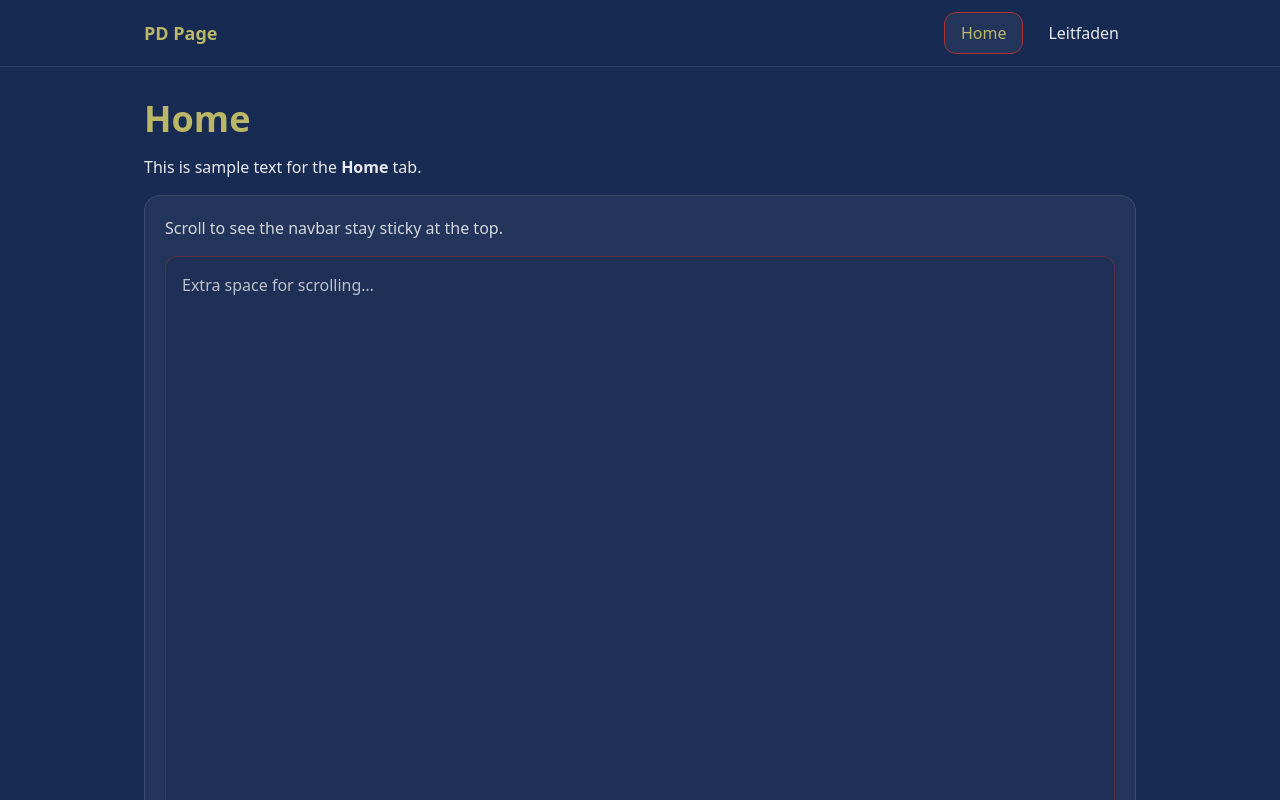
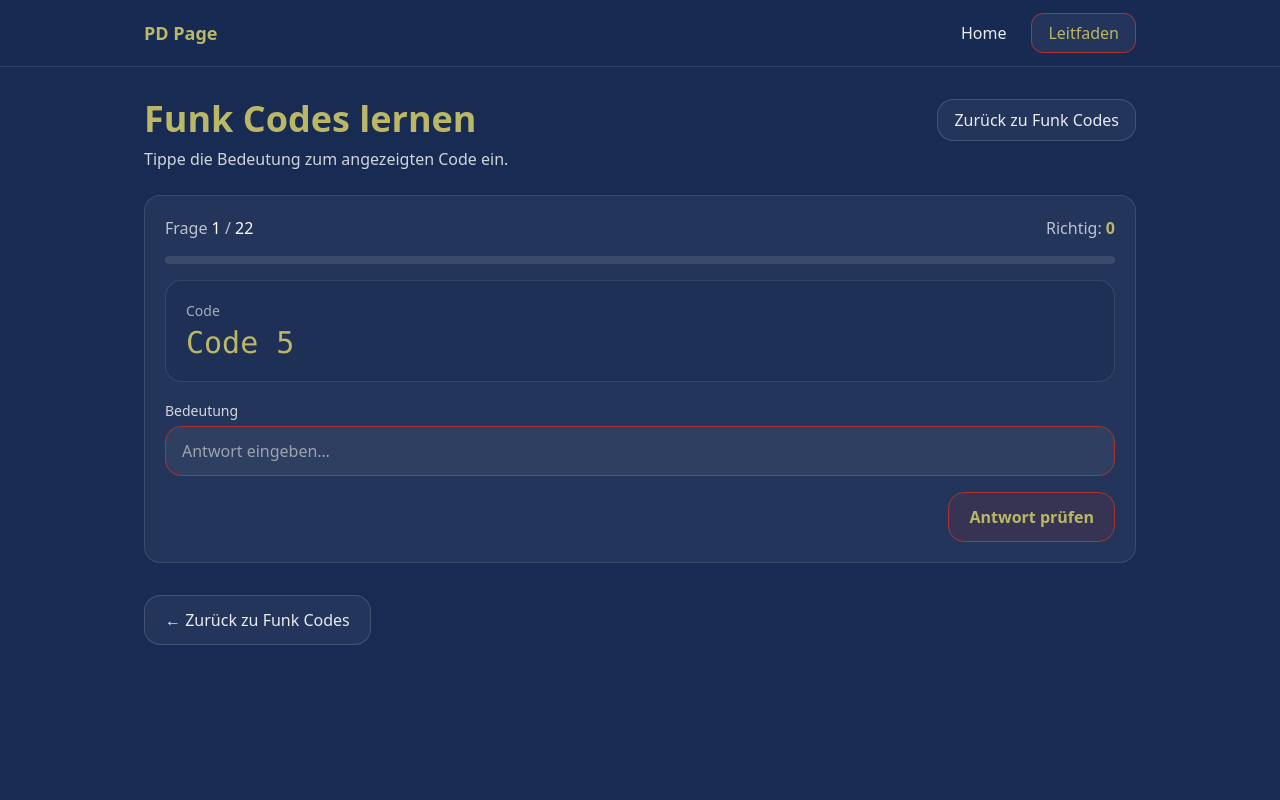
Before and after one commit to Nivre0/pd, a React (Vite) app in the folder pd-page/: page /learning/funk-codes/lernen in a window 1280 px wide. Before the commit this address led to /. Shown: the top 800 px of the page. Built offline with nearby package versions, Linux system fonts and the light colour scheme.

Commit message:
Added learning page for codes

```diff
--- a/pd-page/src/App.jsx
+++ b/pd-page/src/App.jsx
@@ -3,6 +3,7 @@ import NavBar from "./components/NavBar";
 import Home from "./pages/Home";
 import Learning from "./pages/Learning";
 import FunkCodes from "./pages/FunkCodes";
+import FunkCodesLearn from "./pages/FunkCodesLearn";
 
 export default function App() {
   return (
@@ -14,6 +15,7 @@ export default function App() {
             <Route path="/" element={<Home />} />
             <Route path="/learning" element={<Learning />} />
             <Route path="/learning/funk-codes" element={<FunkCodes />} />
+            <Route path="/learning/funk-codes/lernen" element={<FunkCodesLearn />} />
             <Route path="*" element={<Navigate to="/" replace />} />
           </Routes>
         </main>
--- a/pd-page/src/pages/FunkCodes.jsx
+++ b/pd-page/src/pages/FunkCodes.jsx
@@ -1,3 +1,4 @@
+import { Link } from "react-router-dom";
 import radioCodes from "../data/radioCodes.json";
 
 export default function FunkCodes() {
@@ -30,6 +31,16 @@ export default function FunkCodes() {
           </tbody>
         </table>
       </div>
+
+      {/* Button LINKS */}
+      <div className="flex justify-start">
+        <Link
+          to="/learning/funk-codes/lernen"
+          className="inline-flex items-center justify-center rounded-2xl border border-accent bg-accent/15 px-5 py-3 font-semibold text-accentText hover:bg-accent/25 transition"
+        >
+          Funk Codes lernen
+        </Link>
+      </div>
     </div>
   );
 }
--- /dev/null
+++ b/pd-page/src/pages/FunkCodesLearn.jsx
@@ -0,0 +1,250 @@
+import { useMemo, useRef, useState } from "react";
+import { Link } from "react-router-dom";
+import radioCodes from "../data/radioCodes.json";
+
+function normalizeAnswer(s) {
+  return (s ?? "")
+    .toString()
+    .replace(/\([^)]*\)/g, "") // Klammern ignorieren
+    .trim()
+    .toLowerCase()
+    .replace(/\s+/g, " ");
+}
+
+function shuffle(array) {
+  const a = [...array];
+  for (let i = a.length - 1; i > 0; i--) {
+    const j = Math.floor(Math.random() * (i + 1));
+    [a[i], a[j]] = [a[j], a[i]];
+  }
+  return a;
+}
+
+export default function FunkCodesLearn() {
+  const questions = useMemo(() => shuffle(radioCodes), []);
+
+  const [index, setIndex] = useState(0);
+  const [input, setInput] = useState("");
+  const [answers, setAnswers] = useState([]);
+  const inputRef = useRef(null);
+
+  const current = questions[index];
+  const isFinished = index >= questions.length;
+  const correctCount = answers.filter((a) => a.isCorrect).length;
+
+  function submit() {
+    if (!current) return;
+
+    const isCorrect =
+      normalizeAnswer(input) === normalizeAnswer(current.text);
+
+    setAnswers((prev) => [
+      ...prev,
+      {
+        code: current.code,
+        correctText: current.text,
+        userText: input,
+        isCorrect,
+      },
+    ]);
+
+    setInput("");
+    setIndex((prev) => prev + 1);
+    setTimeout(() => inputRef.current?.focus(), 0);
+  }
+
+  function restart() {
+    window.location.reload();
+  }
+
+  /* ===========================
+     FINISH SCREEN
+  ============================ */
+  if (isFinished) {
+    return (
+      <div className="space-y-6">
+        {/* Header + Top Back Button */}
+        <div className="flex items-start justify-between gap-4">
+          <div>
+            <h1 className="text-4xl font-bold text-accentText">
+              Funk Codes lernen
+            </h1>
+            <p className="mt-2 text-white/80">
+              Fertig! Hier sind deine Resultate.
+            </p>
+          </div>
+
+          <Link
+            to="/learning/funk-codes"
+            className="rounded-2xl border border-white/15 bg-white/5 px-4 py-2 text-white/90 hover:bg-white/10 transition"
+          >
+            Zurück zu Funk Codes
+          </Link>
+        </div>
+
+        {/* Score */}
+        <div className="rounded-2xl border border-white/10 bg-white/5 p-5">
+          <div className="text-lg">
+            <span className="font-semibold text-accentText">Score:</span>{" "}
+            {correctCount} / {answers.length}
+          </div>
+
+          <div className="mt-4 h-2 w-full overflow-hidden rounded-full bg-white/10">
+            <div
+              className="h-full bg-accent"
+              style={{
+                width: `${Math.round(
+                  (correctCount / answers.length) * 100
+                )}%`,
+              }}
+            />
+          </div>
+
+          <div className="mt-4">
+            <button
+              onClick={restart}
+              className="rounded-2xl border border-accent bg-accent/15 px-5 py-2 font-semibold text-accentText hover:bg-accent/25 transition"
+            >
+              Nochmal lernen
+            </button>
+          </div>
+        </div>
+
+        {/* Details */}
+        <div className="rounded-2xl border border-white/10 bg-white/5 overflow-hidden">
+          <div className="bg-accent/20 px-4 py-3 font-semibold text-accentText">
+            Details
+          </div>
+
+          <div className="divide-y divide-white/10">
+            {answers.map((a, i) => (
+              <div key={i} className="px-4 py-4 space-y-1">
+                <div className="flex justify-between items-center">
+                  <div className="font-mono text-accentText">{a.code}</div>
+                  <div
+                    className={`rounded-full px-3 py-1 text-sm border ${
+                      a.isCorrect
+                        ? "border-white/15 bg-white/5 text-white"
+                        : "border-accent bg-accent/15 text-accentText"
+                    }`}
+                  >
+                    {a.isCorrect ? "Richtig" : "Falsch"}
+                  </div>
+                </div>
+
+                <div className="text-white/85">
+                  <span className="text-white/60">Deine Antwort:</span>{" "}
+                  {a.userText || "—"}
+                </div>
+                <div className="text-white/85">
+                  <span className="text-white/60">Richtig wäre:</span>{" "}
+                  {a.correctText}
+                </div>
+              </div>
+            ))}
+          </div>
+        </div>
+
+        {/* Bottom Back Button */}
+        <div className="flex justify-start pt-4">
+          <Link
+            to="/learning/funk-codes"
+            className="rounded-2xl border border-white/15 bg-white/5 px-5 py-3 text-white/90 hover:bg-white/10 transition"
+          >
+            ← Zurück zu Funk Codes
+          </Link>
+        </div>
+      </div>
+    );
+  }
+
+  /* ===========================
+     QUIZ SCREEN
+  ============================ */
+
+  const progress = Math.round((index / questions.length) * 100);
+
+  return (
+    <div className="space-y-6">
+      {/* Header + Top Back Button */}
+      <div className="flex items-start justify-between gap-4">
+        <div>
+          <h1 className="text-4xl font-bold text-accentText">
+            Funk Codes lernen
+          </h1>
+          <p className="mt-2 text-white/80">
+            Tippe die Bedeutung zum angezeigten Code ein.
+          </p>
+        </div>
+
+        <Link
+          to="/learning/funk-codes"
+          className="rounded-2xl border border-white/15 bg-white/5 px-4 py-2 text-white/90 hover:bg-white/10 transition"
+        >
+          Zurück zu Funk Codes
+        </Link>
+      </div>
+
+      <div className="rounded-2xl border border-white/10 bg-white/5 p-5 space-y-4">
+        <div className="flex justify-between text-white/70">
+          <div>
+            Frage <span className="text-white">{index + 1}</span> /{" "}
+            <span className="text-white">{questions.length}</span>
+          </div>
+          <div>
+            Richtig:{" "}
+            <span className="text-accentText font-semibold">
+              {correctCount}
+            </span>
+          </div>
+        </div>
+
+        <div className="h-2 w-full rounded-full bg-white/10 overflow-hidden">
+          <div
+            className="h-full bg-accent"
+            style={{ width: `${progress}%` }}
+          />
+        </div>
+
+        <div className="rounded-2xl border border-white/10 bg-primary/40 p-5">
+          <div className="text-sm text-white/60">Code</div>
+          <div className="mt-1 font-mono text-3xl text-accentText">
+            {current.code}
+          </div>
+        </div>
+
+        <div>
+          <label className="text-sm text-white/80">Bedeutung</label>
+          <input
+            ref={inputRef}
+            value={input}
+            onChange={(e) => setInput(e.target.value)}
+            onKeyDown={(e) => e.key === "Enter" && submit()}
+            className="mt-1 w-full rounded-2xl border border-white/15 bg-white/5 px-4 py-3 text-white outline-none focus:border-accent"
+            placeholder="Antwort eingeben…"
+            autoFocus
+          />
+        </div>
+
+        <div className="flex justify-end">
+          <button
+            onClick={submit}
+            className="rounded-2xl border border-accent bg-accent/15 px-5 py-3 font-semibold text-accentText hover:bg-accent/25 transition"
+          >
+            Antwort prüfen
+          </button>
+        </div>
+      </div>
+
+      {/* Bottom Back Button */}
+      <div className="flex justify-start pt-2">
+        <Link
+          to="/learning/funk-codes"
+          className="rounded-2xl border border-white/15 bg-white/5 px-5 py-3 text-white/90 hover:bg-white/10 transition"
+        >
+          ← Zurück zu Funk Codes
+        </Link>
+      </div>
+    </div>
+  );
+}
```
